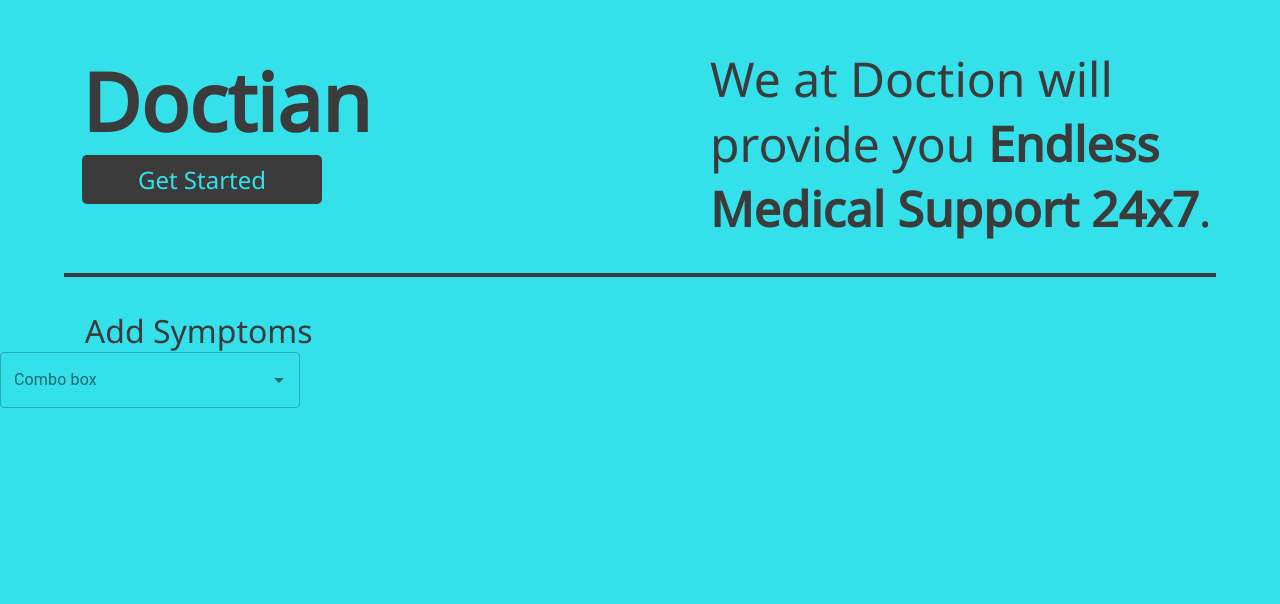
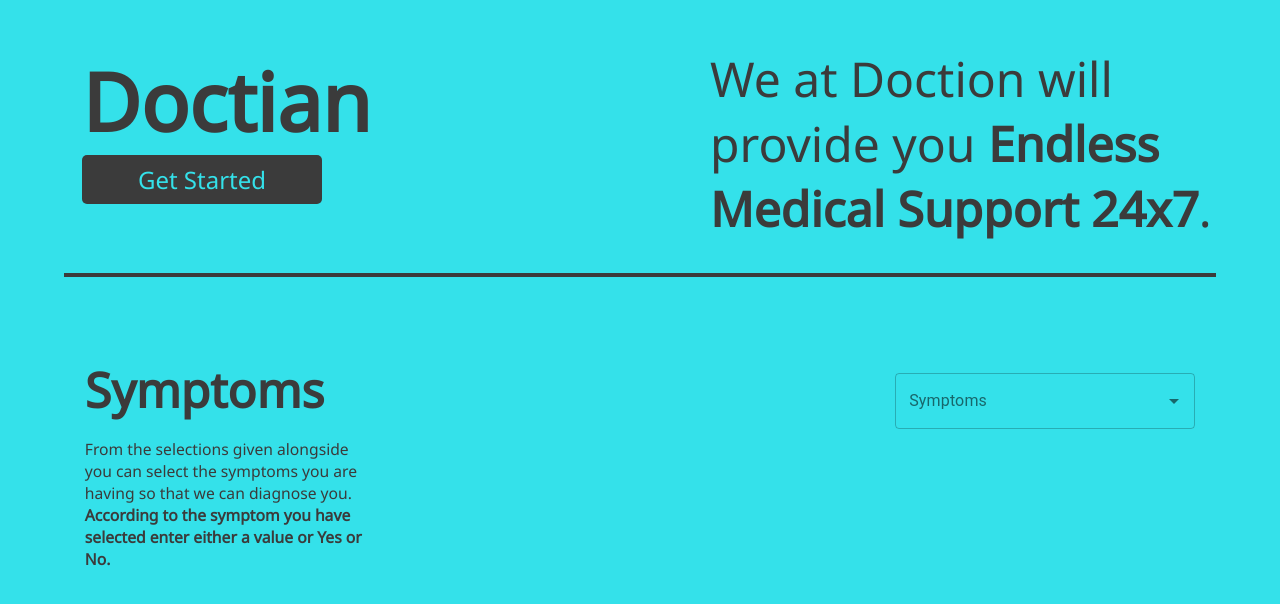
Before and after one commit to AswinAsok/Doctian, a React (Create React App) app: page / in a window 1280 px wide. Shown: the part 154-758 px from the top of the page. Built offline with nearby package versions, Linux system fonts and the light colour scheme; no server answers.

Commit message:
Options retrived and rendered successfully

```diff
--- a/src/Components/AddSymptoms/Symptoms.css
+++ b/src/Components/AddSymptoms/Symptoms.css
@@ -1,9 +1,30 @@
+.symptoms-container{
+    display: flex;
+    flex-direction: row;
+    justify-content: space-around;
+}
+
+.symright-side{
+    width: 40%;
+    padding-right: 5.3rem;
+    padding-top: 5rem;
+}
+
 .header{
     width: 40%;
     padding-left: 5.3rem;
-    font-size: 2rem;
+    font-size: 3rem;
+    font-weight: bolder;
     color: #3b3b3b;
-    padding-top: 2rem;
+    padding-top: 5rem;
+}
+
+.sub-header{
+    width: 35%;
+    color: #3b3b3b;
+    padding-left: 5.3rem;
+    font-size: 0.98rem;
+    padding-top: 1rem;
 }
 
 .line{
@@ -14,3 +35,8 @@
     border: none;
     background-color: #3b3b3b;
 }
+
+.features-select{
+    margin-top: 1rem;
+    margin-left: 5.3rem;
+}
--- a/src/Components/AddSymptoms/Symptoms.jsx
+++ b/src/Components/AddSymptoms/Symptoms.jsx
@@ -31,16 +31,28 @@ function Symptoms() {
     <div>
       <hr className="line" />
       <div className="symptoms-container">
-        <div className="header">Add Symptoms</div>
-        <Autocomplete
-          id="combo-box-demo"
+        <div className="symleft-side">
+          <div className="header">Symptoms</div>
+          <div className="sub-header">
+            From the selections given alongside you can select the symptoms you
+            are having so that we can diagnose you.{" "}
+            <b>
+              According to the symptom you have selected enter either a value or
+              Yes or No.
+            </b>
+          </div>
+        </div>
+        <div className="symright-side">
+          <Autocomplete
+          className="features-select"
           options={features}
           getOptionLabel={(option) => option}
           style={{ width: 300 }}
           renderInput={(params) => (
-            <TextField {...params} label="Combo box" variant="outlined" />
+            <TextField {...params} label="Symptoms" variant="outlined" />
           )}
         />
+        </div>
       </div>
     </div>
   );
```
